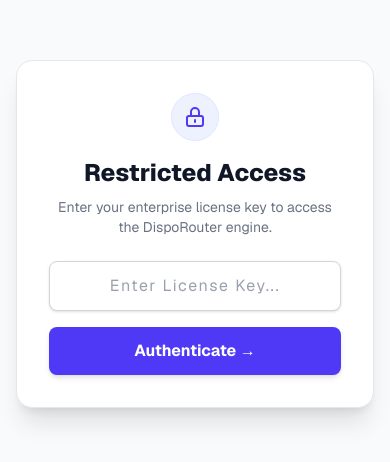
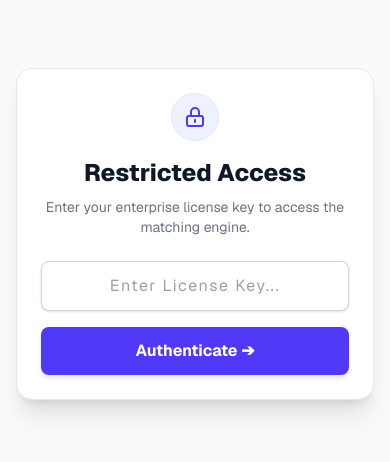
Before and after one commit to Devrancis/DispoRouter, a Next.js app: page /unlock in a window 390 px wide. Shown: the part 188-650 px from the top of the page. Built offline with nearby package versions, Linux system fonts and the light colour scheme.

Commit message:
feat: add loading spinner and interactive error states to unlock form

```diff
--- a/src/app/unlock/page.tsx
+++ b/src/app/unlock/page.tsx
@@ -1,35 +1,56 @@
-import { cookies } from 'next/headers'
-import { redirect } from 'next/navigation'
+'use client'
+
+import { useActionState } from 'react'
+import { useFormStatus } from 'react-dom'
+import { verifyKey } from './actions'
+
+// Extracted button component to use the pending status
+function SubmitButton() {
+  const { pending } = useFormStatus()
+
+  return (
+    <button
+      type="submit"
+      disabled={pending}
+      className="w-full bg-indigo-600 text-white font-bold py-3 rounded-lg hover:bg-indigo-700 transition-colors shadow-md hover:shadow-lg disabled:opacity-70 disabled:cursor-not-allowed flex justify-center items-center h-12"
+    >
+      {pending ? (
+        <span className="flex items-center gap-2">
+          <svg className="animate-spin h-5 w-5 text-white" xmlns="http://www.w3.org/2000/svg" fill="none" viewBox="0 0 24 24">
+            <circle className="opacity-25" cx="12" cy="12" r="10" stroke="currentColor" strokeWidth="4"></circle>
+            <path className="opacity-75" fill="currentColor" d="M4 12a8 8 0 018-8V0C5.373 0 0 5.373 0 12h4zm2 5.291A7.962 7.962 0 014 12H0c0 3.042 1.135 5.824 3 7.938l3-2.647z"></path>
+          </svg>
+          Verifying...
+        </span>
+      ) : (
+        'Authenticate ➔'
+      )}
+    </button>
+  )
+}
 
 export default function UnlockPage() {
-
-  async function verifyKey(formData: FormData) {
-    'use server'
-    const key = formData.get('accessKey')
-
-    if (key === process.env.ACCESS_KEY) {
-      const cookieStore = await cookies()
-      cookieStore.set('dispo_access_token', 'granted', {
-        httpOnly: true,
-        secure: process.env.NODE_ENV === 'production',
-        maxAge: 60 * 60 * 48
-      })
-      redirect('/dashboard')
-    }
-  }
+  const [state, formAction] = useActionState(verifyKey, null)
 
   return (
-    <div className="min-h-screen bg-gray-50 flex items-center justify-center p-4 font-sans">
-      <div className="w-full max-w-sm bg-white border border-gray-200 rounded-2xl shadow-xl p-8 text-center">
+    <div className="min-h-screen bg-gray-50 flex items-center justify-center p-4 sm:p-6 font-sans">
+      <div className="w-full max-w-sm bg-white border border-gray-200 rounded-2xl shadow-xl p-6 sm:p-8 text-center">
         <div className="mb-6">
           <div className="w-12 h-12 bg-indigo-50 text-indigo-600 rounded-full flex items-center justify-center mx-auto mb-4 border border-indigo-100">
             <svg className="w-6 h-6" fill="none" stroke="currentColor" viewBox="0 0 24 24" xmlns="http://www.w3.org/2000/svg"><path strokeLinecap="round" strokeLinejoin="round" strokeWidth={2} d="M12 15v2m-6 4h12a2 2 0 002-2v-6a2 2 0 00-2-2H6a2 2 0 00-2 2v6a2 2 0 002 2zm10-10V7a4 4 0 00-8 0v4h8z" /></svg>
           </div>
           <h1 className="text-2xl font-extrabold text-gray-900 mb-2">Restricted Access</h1>
-          <p className="text-gray-500 text-sm">Enter your enterprise license key to access the DispoRouter engine.</p>
+          <p className="text-gray-500 text-sm">Enter your enterprise license key to access the matching engine.</p>
         </div>
 
-        <form action={verifyKey} className="space-y-4">
+        {/* Display the error message if the server action returns one */}
+        {state?.error && (
+          <div className="mb-4 p-3 bg-red-50 border border-red-200 text-red-600 text-sm rounded-lg font-medium animate-pulse">
+            {state.error}
+          </div>
+        )}
+
+        <form action={formAction} className="space-y-4">
           <input
             type="password"
             name="accessKey"
@@ -37,12 +58,7 @@ export default function UnlockPage() {
             placeholder="Enter License Key..."
             className="w-full bg-white border border-gray-300 rounded-lg px-4 py-3 text-gray-900 placeholder-gray-400 focus:outline-none focus:border-indigo-500 focus:ring-2 focus:ring-indigo-100 transition-all text-center tracking-widest shadow-sm"
           />
-          <button
-            type="submit"
-            className="w-full bg-indigo-600 text-white font-bold py-3 rounded-lg hover:bg-indigo-700 transition-colors shadow-md hover:shadow-lg"
-          >
-            Authenticate &rarr;
-          </button>
+          <SubmitButton />
         </form>
       </div>
     </div>
```
